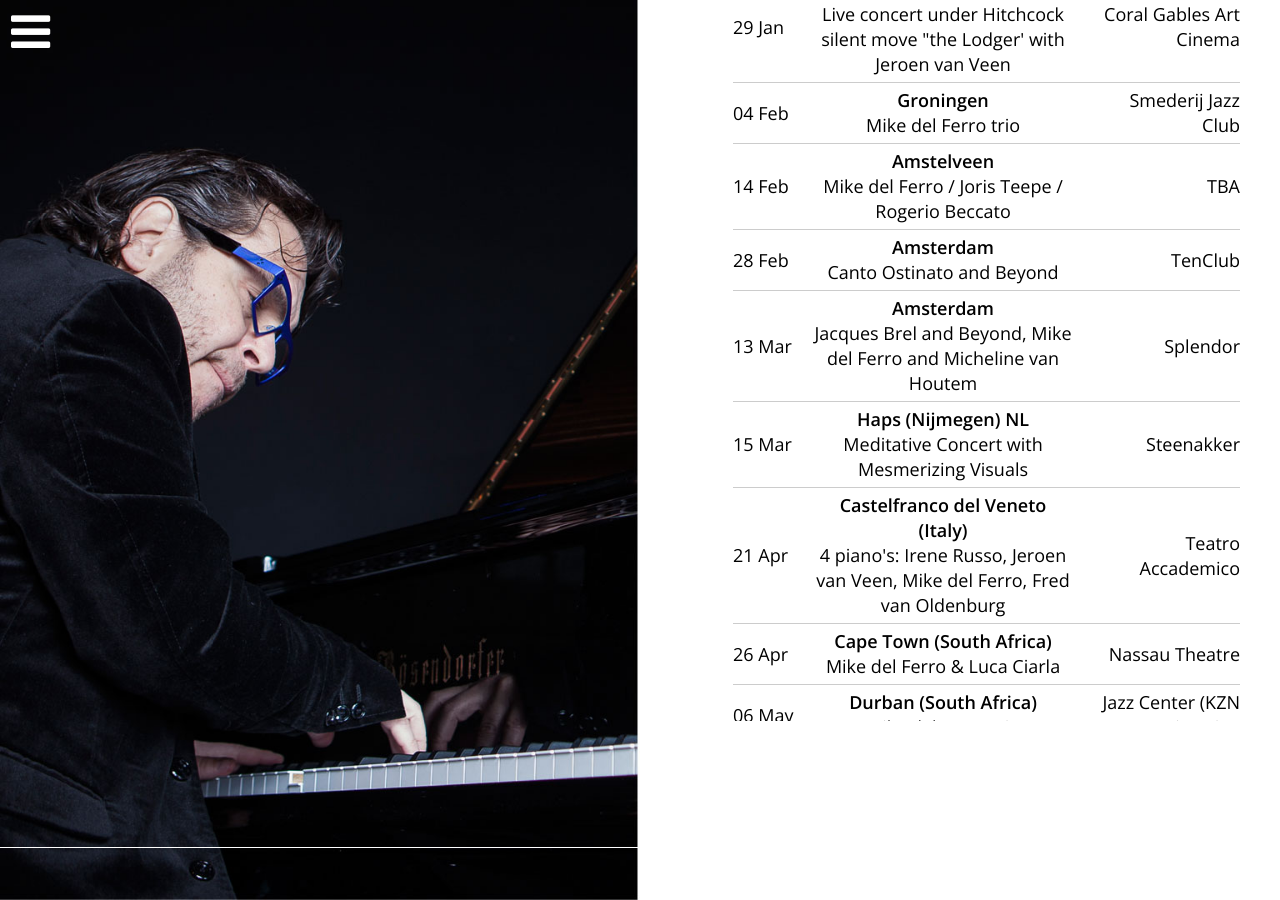
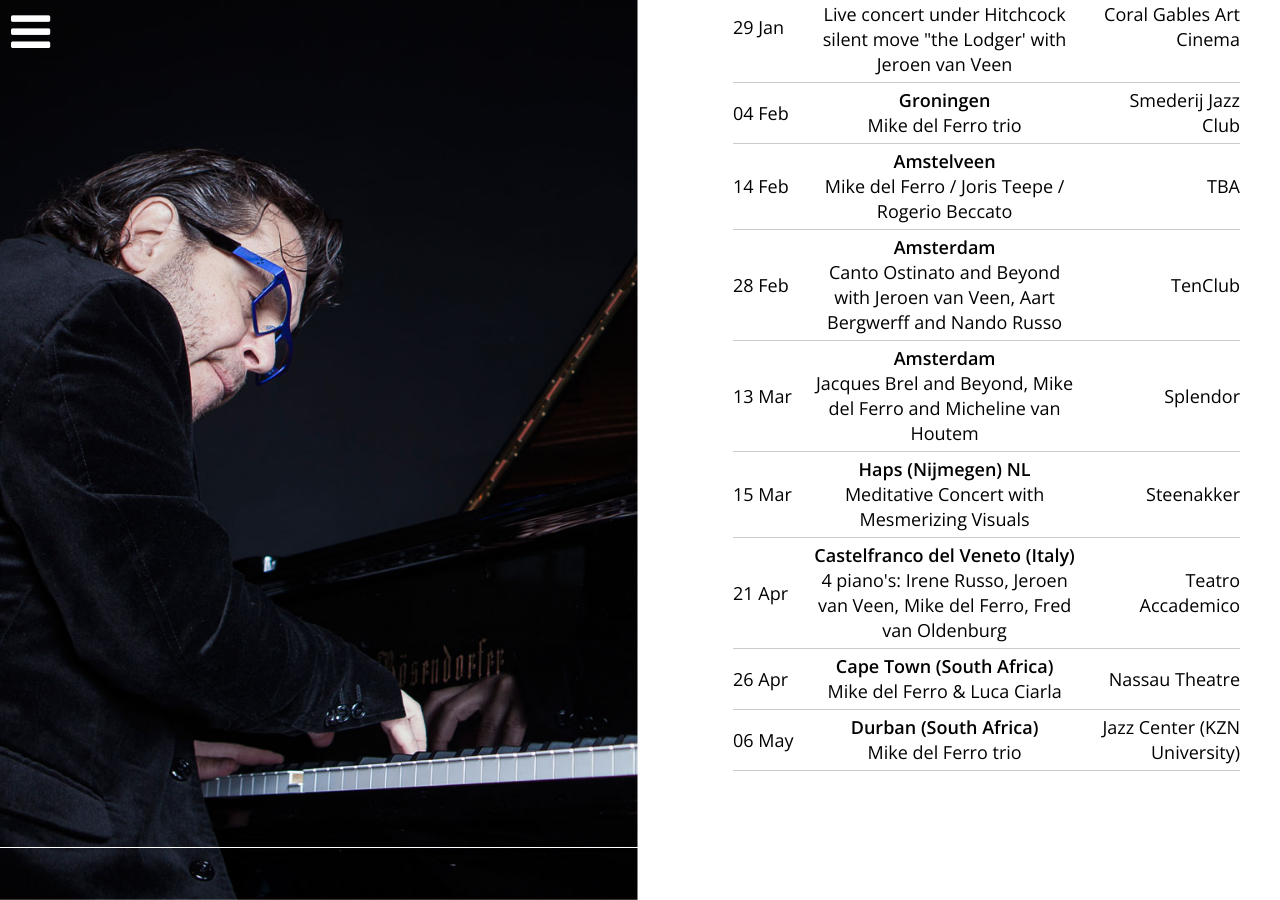
Before and after one commit to mikedelferro/website, a Jekyll site: the page built from agenda.html, in a window 1280 px wide and 900 px high, scrolled down 752 px. Built offline with Jekyll 4.4.1, drawn with Linux system fonts in a browser that asks for light colours; nearby versions of some CDN libraries.

Commit message:
Updated '_data/gigs.yml' via CloudCannon

```diff
--- a/_data/gigs.yml
+++ b/_data/gigs.yml
@@ -40,7 +40,9 @@
     location: De Meerse
     venue: Hoofddorp (NL)
     url: 'https://www.demeerse.nl/'
-  - title: Canto Ostinato and Beyond
+  - title: >-
+      Canto Ostinato and Beyond with Jeroen van Veen, Aart Bergwerff and Nando
+      Russo
     date: 2020-02-28 20:00:00
     location: TenClub
     venue: Amsterdam
```
